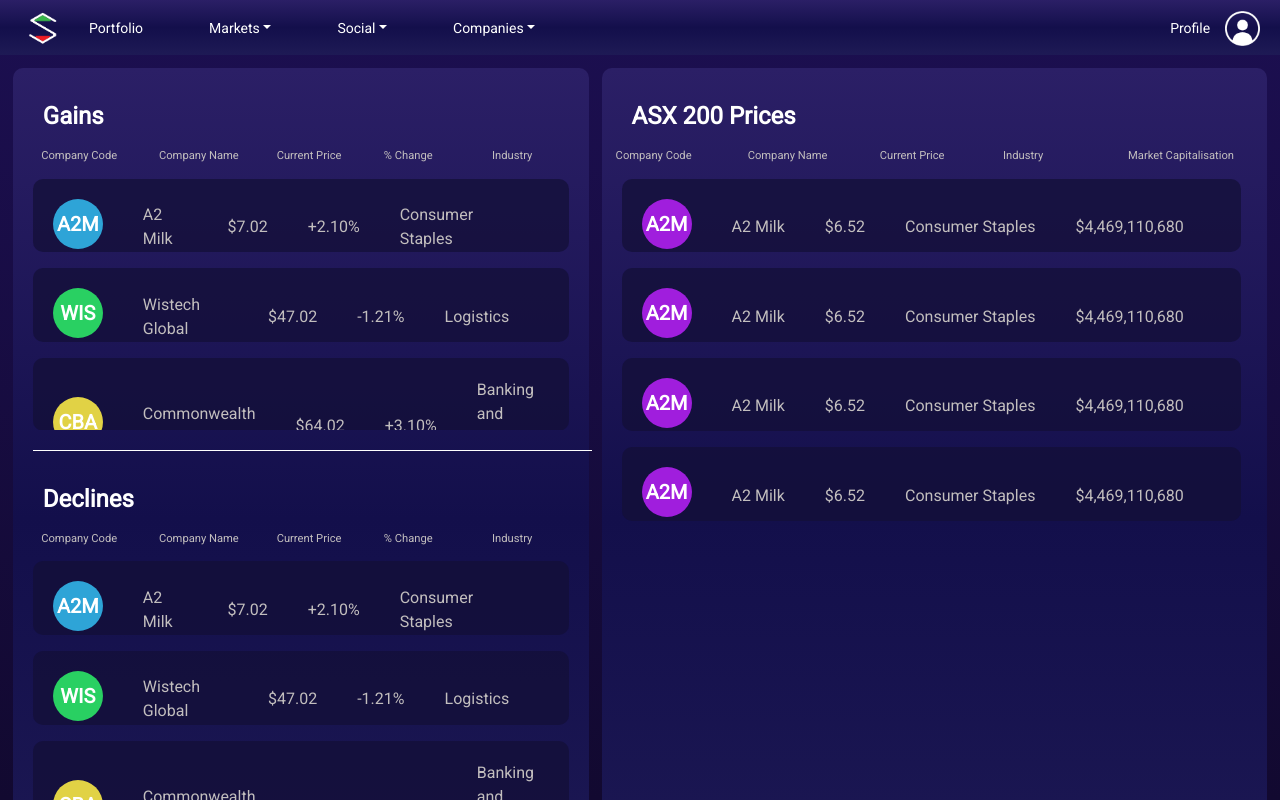
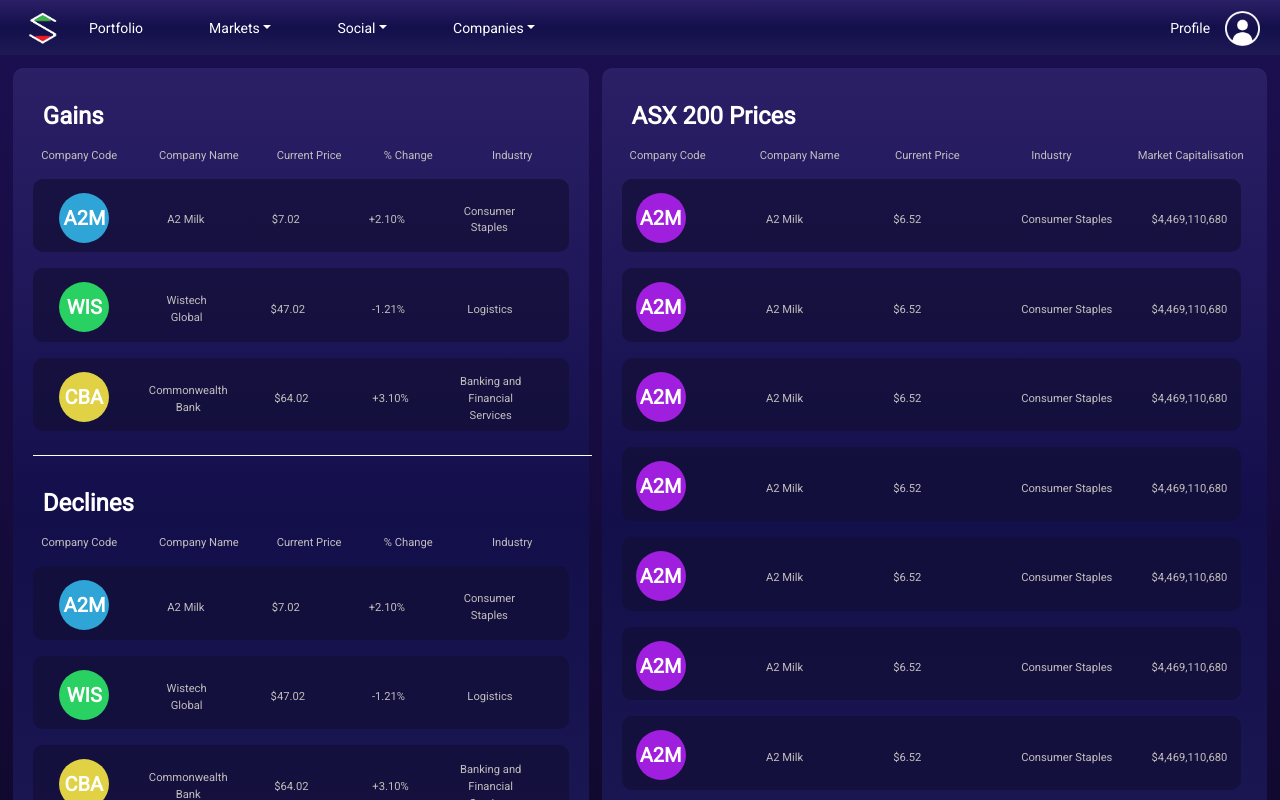
Before and after one commit to hjsith/Stocking-Up-V2, a React (Create React App) app in the folder client/: page /MarketsOverview in a window 1280 px wide. Shown: the top 800 px of the page. Built offline with nearby package versions, Linux system fonts and the light colour scheme.

Commit message:
Made Changes to layout for AsxPrice, Declines and Gains

```diff
--- a/client/src/assets/css/MarketsOverview.scss
+++ b/client/src/assets/css/MarketsOverview.scss
@@ -28,6 +28,8 @@
   color: white;
   padding: 1.25em 1.25em 0em 1.25em;
   font-weight: bold;
+
+
 }
 
 .GainsPanel {
@@ -43,6 +45,9 @@
   color: #c2bebe;
   padding: 1.25em;
   font-weight: normal;
+  font-size: 0.7em;
+  width: 20%;
+  text-align:center;
 }
 
 .DeclinesPanel {
@@ -58,7 +63,11 @@
   font-family: "Roboto", sans-serif;
   color: #c2bebe;
   padding: 1.25em;
+  text-align: center;
   font-weight: normal;
+  font-size: 0.7em;
+  width:20%
+
 }
 
 .TableTitleFont > tr > th {
@@ -68,6 +77,7 @@
   padding: 1.25em;
   font-weight: normal;
   width: 10%;
+
 }
 
 .WhiteLine {
@@ -78,14 +88,20 @@
 }
 .TableTitleFont {
   margin-left: 0.9em;
+
 }
 
-.divOrder {
-  height: 15.7em;
+.divGains {
+  height: 16em;
   width: 97%;
   overflow: auto;
 }
+.divDecline{
+  height: 16em;
+  width: 97%;
+  overflow: auto;
 
+}
 .AsxPricePanel {
   height: 4.6em;
   width: 96%;
@@ -100,19 +116,27 @@
   color: #c2bebe;
   padding: 1.25em;
   font-weight: normal;
+  font-size: 0.7em;
+  width:22%
+
+
+
+
 }
 
-.TitleTableFont > tr > th {
+.TitleTableFontAsx > tr > th {
   font-family: "Roboto", sans-serif;
   font-size: 0.7em;
   color: #c2bebe;
   padding: 1.25em;
   font-weight: normal;
   width: 10%;
+  text-align:center;
+
 }
 
-.divholding {
-  height: 21.5em;
+.divAsx {
+  height: 44.5em;
   width: 97%;
   overflow: auto;
 }
--- a/client/src/components/MarketsOverviewComponents/AsxPrice.js
+++ b/client/src/components/MarketsOverviewComponents/AsxPrice.js
@@ -4,11 +4,13 @@ import TitlePanel from "./TitlePanel";
 import AsxPricePanel from "./AsxPricePanel";
 
 class AsxPrice extends React.Component {
+
+
   render() {
     return (
       <div>
         <TitlePanel title="ASX 200 Prices" />
-        <table className="TitleTableFont">
+        <table className="TitleTableFontAsx">
           <tr>
             <th>Company Code</th>
             <th>Company Name</th>
@@ -17,7 +19,7 @@ class AsxPrice extends React.Component {
             <th>Market Capitalisation</th>
           </tr>
         </table>
-        <div className="divholding">
+        <div className="divAsx">
           <AsxPricePanel />
           <AsxPricePanel />
           <AsxPricePanel />
--- a/client/src/components/MarketsOverviewComponents/Declines.js
+++ b/client/src/components/MarketsOverviewComponents/Declines.js
@@ -31,7 +31,25 @@ class Declines extends React.Component {
           currentPrice: "$64.02",
           percentageChange: "+3.10%",
           industry: "Banking and Financial Services"
+        },
+
+        {
+          colourNumber: 1,
+          companyCode: "A2M",
+          companyName: "A2 Milk",
+          currentPrice: "$7.02",
+          percentageChange: "+2.10%",
+          industry: "Consumer Staples"
+        },
+        {
+          colourNumber: 2,
+          companyCode: "WIS",
+          companyName: "Wistech Global",
+          currentPrice: "$47.02",
+          percentageChange: "-1.21%",
+          industry: "Logistics"
         }
+
       ]
     };
   }
@@ -49,7 +67,7 @@ class Declines extends React.Component {
             <th>Industry</th>
           </tr>
         </table>
-        <div className="divorder">
+        <div className="divDecline">
           {this.state.declinesArray.map((declines, index) => {
             return (
               <DeclinesPanel
--- a/client/src/components/MarketsOverviewComponents/Gains.js
+++ b/client/src/components/MarketsOverviewComponents/Gains.js
@@ -31,7 +31,25 @@ class Gains extends React.Component {
           currentPrice: "$64.02",
           percentageChange: "+3.10%",
           industry: "Banking and Financial Services"
+        },
+        {
+          colourNumber: 1,
+          companyCode: "A2M",
+          companyName: "A2 Milk",
+          currentPrice: "$7.02",
+          percentageChange: "+2.10%",
+          industry: "Consumer Staples"
+        },
+        {
+          colourNumber: 2,
+          companyCode: "WIS",
+          companyName: "Wistech Global",
+          currentPrice: "$47.02",
+          percentageChange: "-1.21%",
+          industry: "Logistics"
         }
+
+
       ]
     };
   }
@@ -49,7 +67,7 @@ class Gains extends React.Component {
             <th>Industry</th>
           </tr>
         </table>
-        <div className="divorder">
+        <div className="divGains">
           {this.state.gainsArray.map((gains, index) => {
             return (
               <GainsPanel
```
